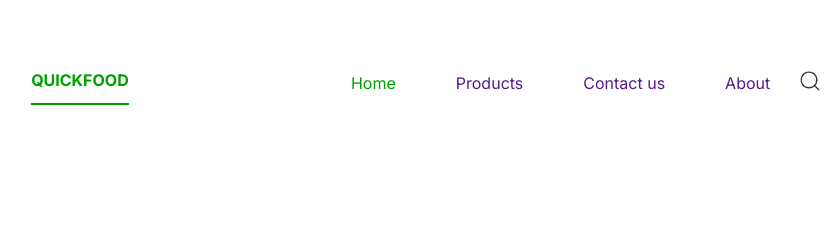
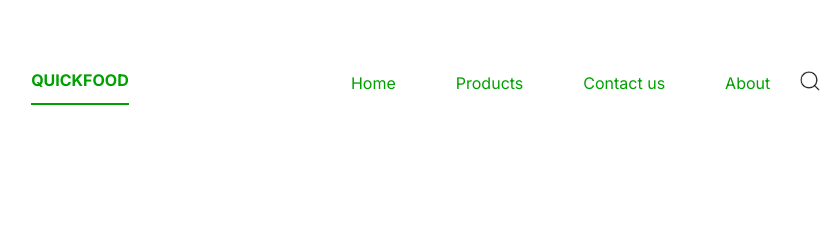
Before and after one commit to joaocastro0429/project_IFood, a plain HTML site: page index.html in a window 1280 px wide. Shown: the top 236 px of the page, 110-946 px from the left. Drawn offline with Linux system fonts and the light colour scheme.

Commit message:
update project

```diff
--- a/style.css
+++ b/style.css
@@ -44,6 +44,7 @@ body {
 
 .lista a li {
     margin-left: 60px;
+    color: #00A000;
 }
 
 .lista a {
```
